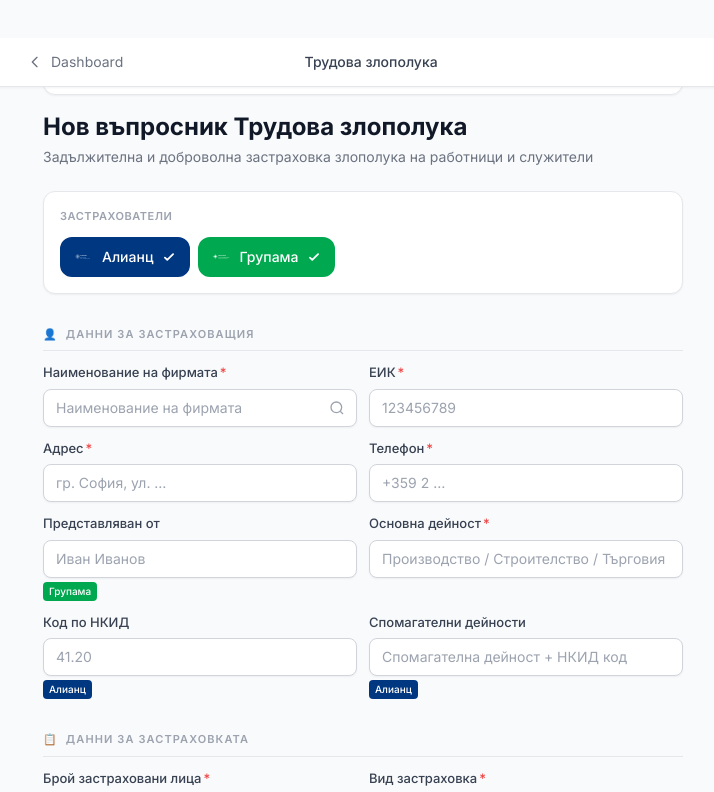
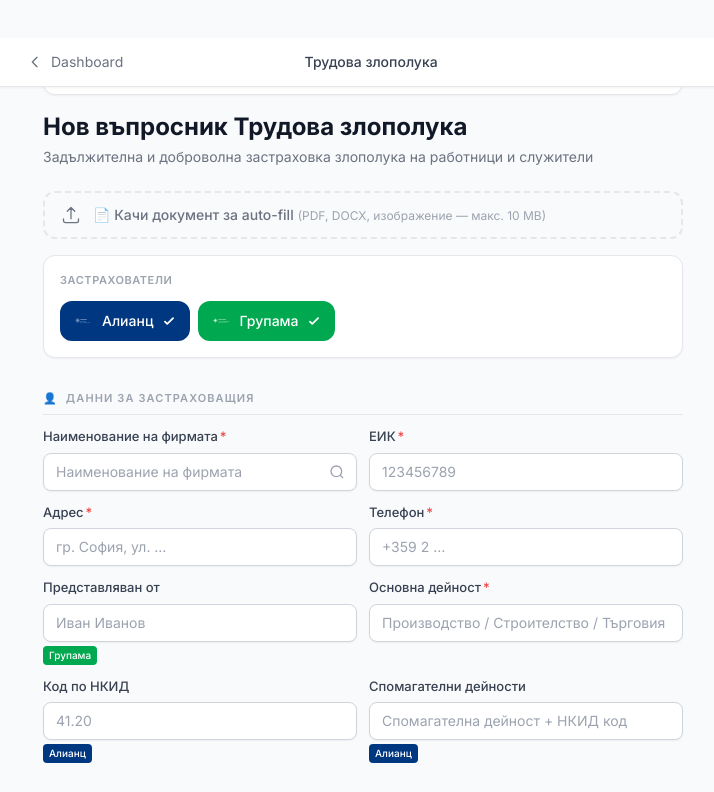
Before and after one commit to Kreditanstalt/insureunify, a Next.js app: page /dashboard/new/occupational-accident in a window 1280 px wide. Shown: the top 792 px of the page, without its empty margins (277-991 px from the left). Built offline with nearby package versions, Linux system fonts and the light colour scheme.

Commit message:
feat: add auto-fill from document upload (AI)

```diff
--- a/components/OAQuestionnaireForm.tsx
+++ b/components/OAQuestionnaireForm.tsx
@@ -7,6 +7,7 @@ import Image from 'next/image'
 import { OA_SCHEMA, OA_INSURERS, OA_INSURER_KEYS, OAFormData, OAInsurerKey } from '@/lib/oa-schema'
 import { EikInput, CompanyNameInput, useEikLookup } from './EikLookup'
 import type { SchemaField } from '@/lib/schema'
+import AutoFillUploader from './AutoFillUploader'
 
 // ─── EIK field map ────────────────────────────────────────────────────────────
 
@@ -298,6 +299,23 @@ export default function OAQuestionnaireForm() {
   function setNum(id: string, value: string) {
     setFormData((prev) => ({ ...prev, [id]: value === '' ? undefined : Number(value) }))
   }
+
+  function handleAutoFill(extracted: Record<string, string | null>) {
+    setFormData((prev) => {
+      const next = { ...prev }
+      const s = (id: string, v: string | null | undefined) => { if (v) next[id] = v }
+      s('oa_company_name',  extracted.company_name)
+      s('oa_eik',           extracted.eik)
+      s('oa_address',       extracted.address)
+      s('oa_phone',         extracted.phone)
+      s('oa_activity',      extracted.activity)
+      s('oa_activity_code', extracted.nkid_code)
+      s('oa_representative', extracted.representative)
+      s('oa_persons_count', extracted.employees_count)
+      return next
+    })
+  }
+
   function toggleInsurer(key: OAInsurerKey) {
     setSelectedInsurers((prev) =>
       prev.includes(key) ? prev.filter((k) => k !== key) : [...prev, key]
@@ -364,6 +382,8 @@ export default function OAQuestionnaireForm() {
             <button onClick={() => setPrefillBanner(null)} className="text-emerald-500 hover:text-emerald-700">✕</button>
           </div>
         )}
+
+        <AutoFillUploader onFill={handleAutoFill} className="mb-4" />
 
         {/* Insurer selector */}
         <div className="bg-white rounded-xl border border-gray-200 p-4 shadow-sm mb-6">
```
